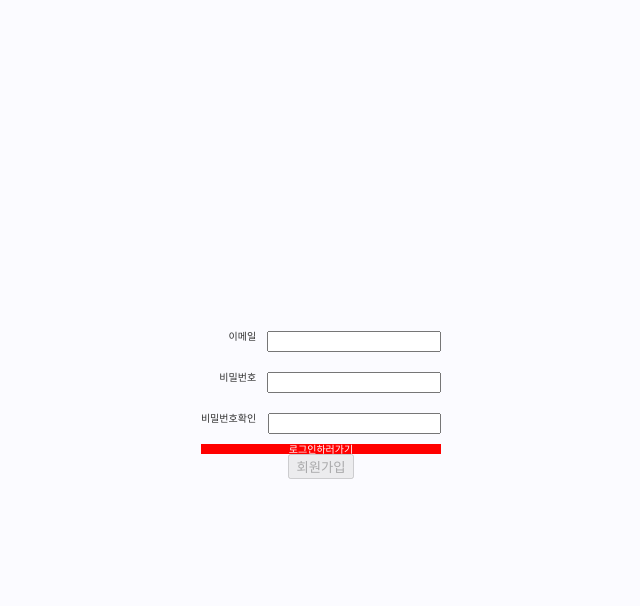
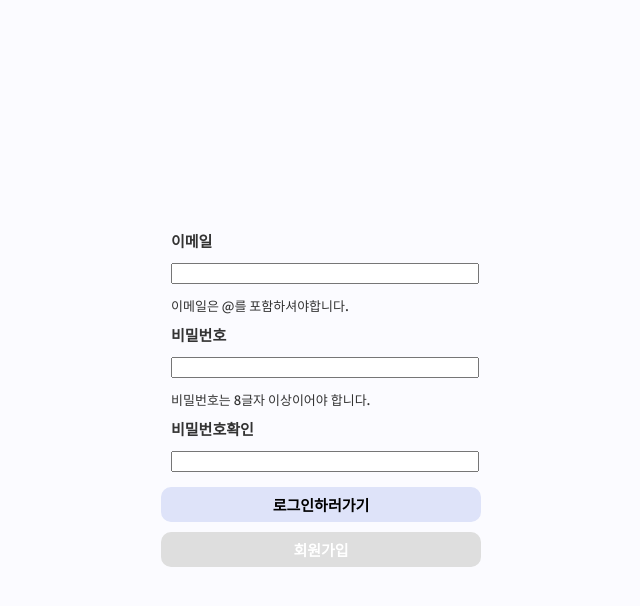
Before and after one commit to anotheranotherhoon/wanted-pre-onboarding-fe-7, a React (Create React App) app: page / in a window 1280 px wide. Both pictures are taken after a click on the element "회원가입하러가기". Shown: the top 606 px of the page, without its empty margins (319-959 px from the left). Built offline with nearby package versions, Linux system fonts and the light colour scheme; no server answers.

Commit message:
Fix : 유효성검사 수정

```diff
--- a/src/page/Home.js
+++ b/src/page/Home.js
@@ -1,11 +1,10 @@
 import {useEffect, useState} from 'react'
 import styled from 'styled-components'
-import { useNavigate } from 'react-router-dom';
+import {useNavigate} from 'react-router-dom'
 import BorderLayout from '../components/BorderLayout'
-import { signIn, signUp } from '../api/api';
+import {signIn, signUp} from '../api/api'
 
 const Home = () => {
-  const navigate = useNavigate();
   const [isSignInMode, setIsSignInMode] = useState('로그인')
   const [btnCondition, setBtnCondition] = useState(false)
   const [inputValue, setInputValue] = useState({
@@ -14,10 +13,11 @@ const Home = () => {
     rePassword: '',
   })
   const [emailValid, setEmailValid] = useState(false)
-  const [passwordValid, setPasswordValid] = useState(false);
-  const [rePasswordValid, setRePasswordValid] = useState(false);
+  const [passwordValid, setPasswordValid] = useState(false)
+  const [rePasswordValid, setRePasswordValid] = useState(false)
   const {email, password, rePassword} = inputValue
-
+  const [emailDesc, setEmailDesc] = useState('이메일은 @를 포함하셔야합니다.')
+  const [pwdDesc, setPwdDesc] = useState('비밀번호는 8글자 이상이어야 합니다.')
   const handleInput = (event) => {
     const {id, value} = event.target
     setInputValue({
@@ -33,63 +33,73 @@ const Home = () => {
     }
   }
 
-  const handleSubmit = async(e) => {
+  const handleSubmit = async (e) => {
     e.preventDefault()
-    if(isSignInMode==='로그인'){
+    if (isSignInMode === '로그인') {
       signIn(email, password)
-      window.location.reload()
-    }else{
+    } else {
       signUp(email, password)
     }
   }
 
   // 유효성검사
-  const regEmail =
-  /^[0-9a-zA-Z]([-_\.]?[0-9a-zA-Z])*@[0-9a-zA-Z]([-_\.]?[0-9a-zA-Z])*\.[a-zA-Z]{2,3}$/i;
+  // const regEmail =
+  //   /^[0-9a-zA-Z]([-_\.]?[0-9a-zA-Z])*@[0-9a-zA-Z]([-_\.]?[0-9a-zA-Z])*\.[a-zA-Z]{2,3}$/i
+
+  const regEmail = /@/
   const emailValidation = () => {
     if (regEmail.test(email)) {
-      setEmailValid(true);
+      setEmailValid(true)
+      setEmailDesc('ㅤ')
     } else {
-      setEmailValid(false);
+      setEmailValid(false)
+      setEmailDesc('이메일은 @를 포함하셔야합니다.')
     }
-  };
+  }
 
   const passwordValidation = (e) => {
-    if(e.target.value.length >= 8){
+    if (e.target.value.length >= 8) {
       setPasswordValid(true)
+      setPwdDesc('ㅤ')
       return
     }
     setPasswordValid(false)
+    setPwdDesc('비밀번호는 8글자 이상이어야 합니다.')
     return
   }
   const rePasswordValidation = (e) => {
-    if(e.target.value===password){
+    if (e.target.value === password) {
       return setRePasswordValid(true)
     }
     return setRePasswordValid(false)
   }
-
-  useEffect(()=>{
-    if(emailValid&&passwordValid&&rePasswordValid){
-      console.log('hello')
+  useEffect(() => {
+    if (emailValid && passwordValid && rePasswordValid) {
       setBtnCondition(true)
-    }else{
+    } else {
       setBtnCondition(false)
     }
-  },[emailValid,passwordValid,rePasswordValid])
+  }, [emailValid, passwordValid, rePasswordValid])
 
   return (
     <BorderLayout>
       <FormContainer>
         {isSignInMode === '로그인' ? (
           <>
+            <h1>{isSignInMode}</h1>
             <InputWrapper>
               <label id="email">이메일</label>
               <input id="email" onChange={handleInput} required />
             </InputWrapper>
             <InputWrapper>
-              <label id="password" >비밀번호</label>
-              <input id="password"  type='password'  onChange={handleInput} autoComplete='off' required/>
+              <label id="password">비밀번호</label>
+              <input
+                id="password"
+                type="password"
+                onChange={handleInput}
+                autoComplete="off"
+                required
+              />
             </InputWrapper>
             <ChangeMode onClick={(e) => handleChangeMode(e)}>회원가입하러가기</ChangeMode>
             <SubmitBtn onClick={(e) => handleSubmit(e)}>{isSignInMode}</SubmitBtn>
@@ -98,23 +108,40 @@ const Home = () => {
           <>
             <InputWrapper>
               <label id="email">이메일</label>
-              <input id="email"  onChange={handleInput} onKeyUp={emailValidation} required/>
+              <input id="email" onChange={handleInput} onKeyUp={emailValidation} required />
+              <span>{emailDesc}</span>
             </InputWrapper>
 
             <InputWrapper>
               <label id="password">비밀번호</label>
-              <input id="password"  type='password' onChange={handleInput} onKeyUp={passwordValidation} autoComplete='off'  required/>
+              <input
+                id="password"
+                type="password"
+                onChange={handleInput}
+                onKeyUp={passwordValidation}
+                autoComplete="off"
+                required
+              />
+              <span>{pwdDesc}</span>
             </InputWrapper>
 
             <InputWrapper>
               <label id="rePassword">비밀번호확인</label>
-              <input id="rePassword"  type='password' onChange={handleInput} onKeyUp={rePasswordValidation} autoComplete='off'  required />
+              <input
+                id="rePassword"
+                type="password"
+                onChange={handleInput}
+                onKeyUp={rePasswordValidation}
+                autoComplete="off"
+                required
+              />
             </InputWrapper>
             <ChangeMode onClick={() => handleChangeMode()}>로그인하러가기</ChangeMode>
-            <SubmitBtn onClick={(e) => handleSubmit(e)} disabled={!btnCondition}>{isSignInMode}</SubmitBtn>
+            <SubmitBtn onClick={(e) => handleSubmit(e)} disabled={!btnCondition}>
+              {isSignInMode}
+            </SubmitBtn>
           </>
         )}
-
       </FormContainer>
     </BorderLayout>
   )
@@ -125,32 +152,60 @@ const FormContainer = styled.form`
   flex-direction: column;
   justify-content: center;
   align-items: center;
-  /* border: 1px solid red; */
+  min-width: 30rem;
+  h1 {
+    font-size: 200%;
+    font-weight: bold;
+    margin-bottom: 1rem;
+  }
 `
 
 const InputWrapper = styled.div`
   display: flex;
-  margin: 10px 0;
-  margin-left: auto;
+  margin-right: auto;
+  flex-direction: column;
+  width: 100%;
   label {
+    font-weight: bold;
+    font-size: 1.5rem;
     white-space: nowrap;
-    margin-right: 5%;
+    margin-bottom: 5%;
   }
   input {
-    width: 90%;
-    display: inline;
+    width: 100%;
+    margin-bottom: 5%;
+  }
+  span {
+    font-size: 1.3rem;
+    margin-bottom: 5%;
   }
 `
 
 const ChangeMode = styled.div`
   cursor: pointer;
-  background-color: red;
+  background-color: var(--color-mauve);
   width: 100%;
-  color: white;
+  color: var(--color-black);
   text-align: center;
+  margin-bottom: 1rem;
+  padding: 1rem;
+  border-radius: 1rem;
+  font-size: 150%;
+  font-weight: bold;
+  border:none;
 `
-const SubmitBtn = styled.button`
 
+const SubmitBtn = styled.div`
+  background-color: ${(props)=>props.disabled ? '#dedede' : '#0651f5'};
+  cursor : ${(props)=>props.disabled ? 'default' : 'pointer'};
+  width: 100%;
+  color: var(--color-white);
+  border:none;
+  text-align: center;
+  padding: 1rem;
+  border-radius: 1rem;
+  font-size: 150%;
+  font-weight: bold;
 `
 
 export default Home
```
